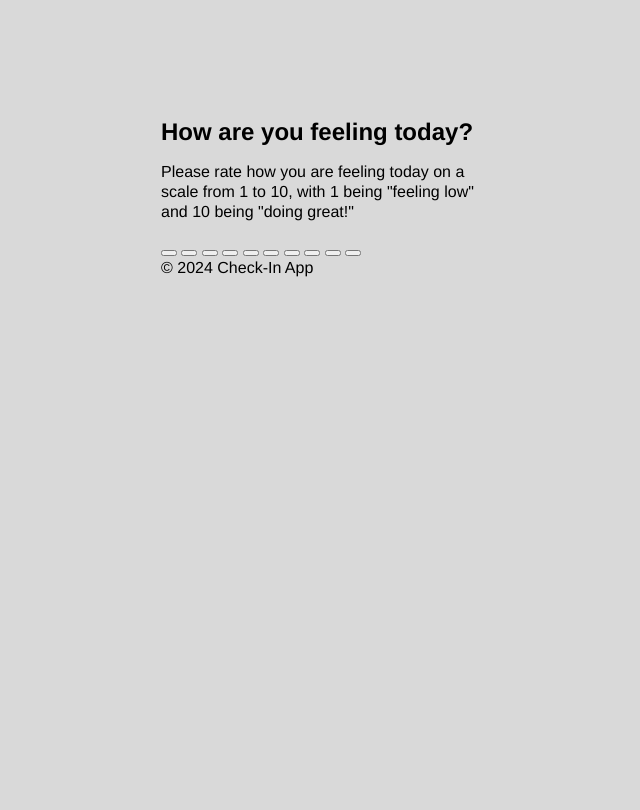
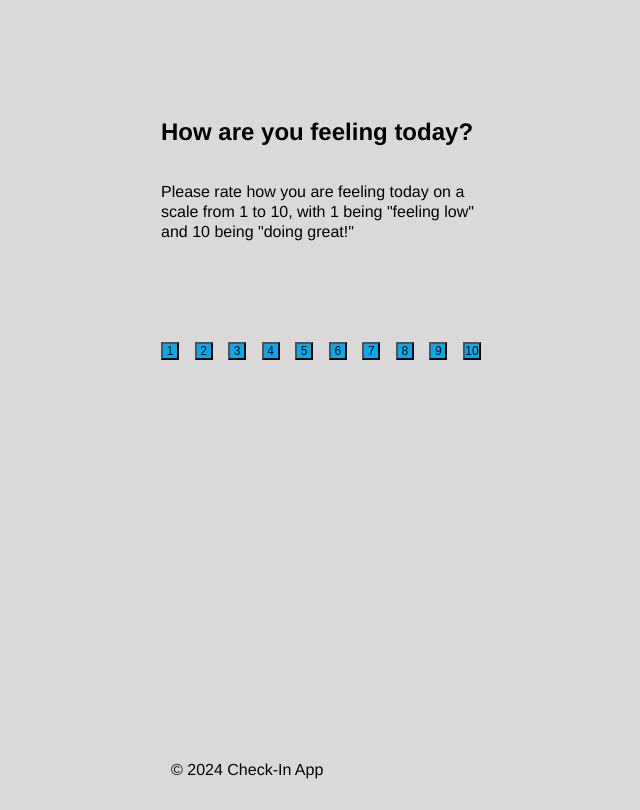
Before and after one commit to annaeckman/Check_In_App, a plain HTML site: page index.html in a window 1280 px wide. Shown: the part 620-1430 px from the top of the page, without its empty margins (319-959 px from the left). Before the commit the page ends 898 px from the top, so only its background shows below. Drawn offline with Linux system fonts and the light colour scheme.

Commit message:
question page css setup

```diff
--- a/index.css
+++ b/index.css
@@ -59,3 +59,33 @@
   width: 130px;
   margin: 0 auto;
 }
+
+.question__page {
+  margin: 200px 0 400px;
+}
+
+.question__question-title {
+  margin-bottom: 40px;
+}
+
+.question__directions {
+}
+
+.question__button-container {
+  margin-top: 100px;
+  display: flex;
+  flex-direction: row;
+  justify-content: space-between;
+}
+
+.question__button {
+  padding: 0;
+  background-color: #00acee;
+  height: 18px;
+  width: 18px;
+  font-size: 12px;
+}
+
+.footer {
+  margin: 0 10px 30px;
+}
--- a/index.html
+++ b/index.html
@@ -39,16 +39,18 @@
             Please rate how you are feeling today on a scale from 1 to 10, with
             1 being "feeling low" and 10 being "doing great!"
           </p>
-          <button class="question__button" id="1"></button>
-          <button class="question__button" id="2"></button>
-          <button class="question__button" id="3"></button>
-          <button class="question__button" id="4"></button>
-          <button class="question__button" id="5"></button>
-          <button class="question__button" id="6"></button>
-          <button class="question__button" id="7"></button>
-          <button class="question__button" id="8"></button>
-          <button class="question__button" id="9"></button>
-          <button class="question__button" id="10"></button>
+          <div class="question__button-container">
+            <button class="question__button" id="1">1</button>
+            <button class="question__button" id="2">2</button>
+            <button class="question__button" id="3">3</button>
+            <button class="question__button" id="4">4</button>
+            <button class="question__button" id="5">5</button>
+            <button class="question__button" id="6">6</button>
+            <button class="question__button" id="7">7</button>
+            <button class="question__button" id="8">8</button>
+            <button class="question__button" id="9">9</button>
+            <button class="question__button" id="10">10</button>
+          </div>
         </div>
       </section>
     </main>
```
